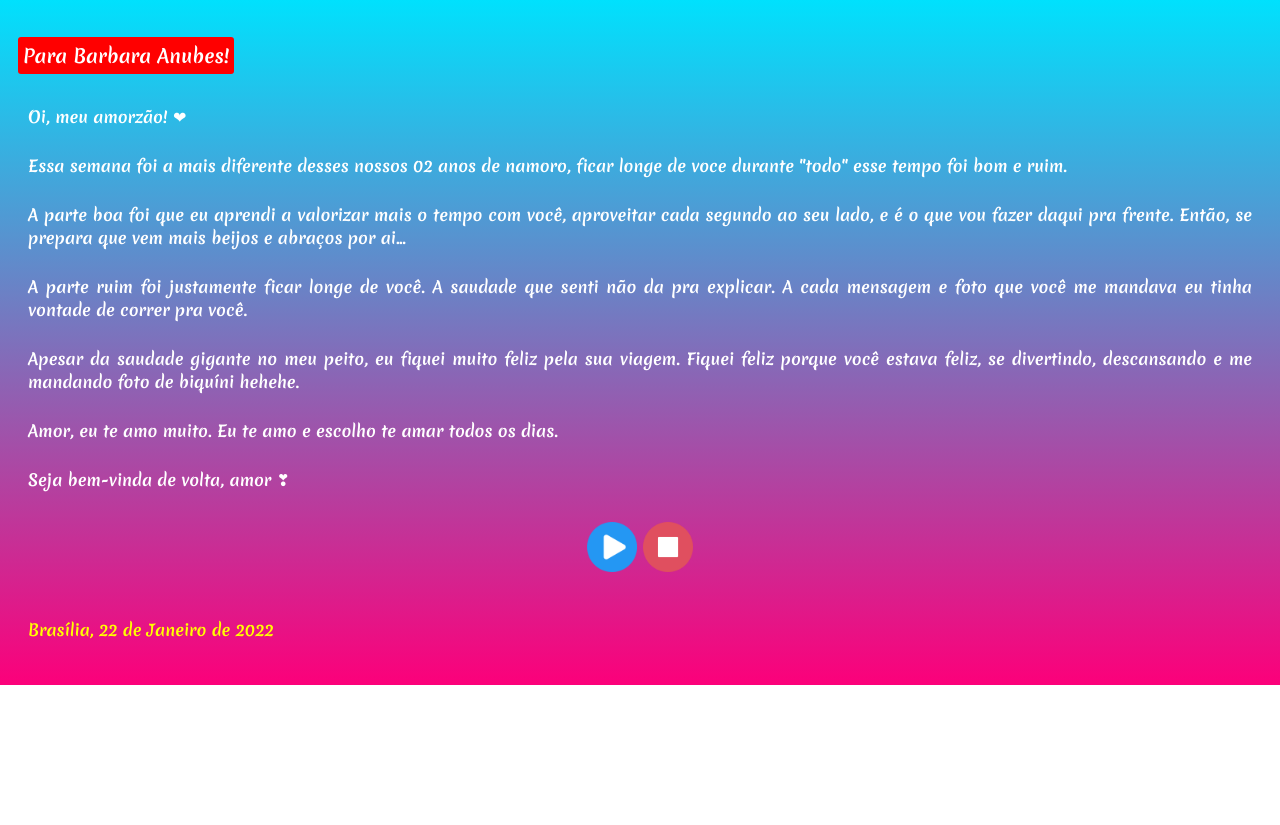
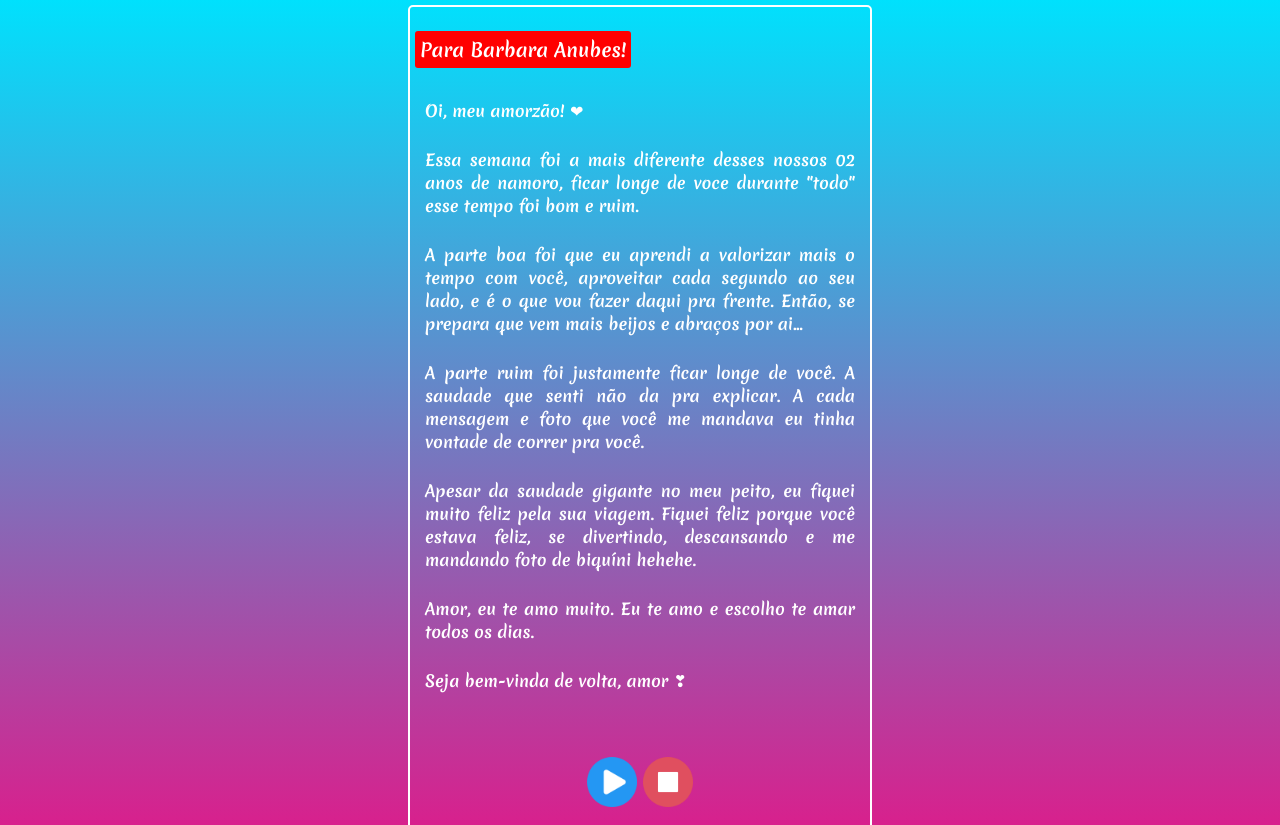
Before and after one commit to IgorByspo/Carta_Barbara, a plain HTML site: page index.html in a window 1280 px wide. Shown: the top 825 px of the page. Before the commit the page ends 800 px from the top, so only its background shows below. Drawn offline with Linux system fonts and the light colour scheme.

Commit message:
Corrigindo Media Queries

```diff
--- a/style.css
+++ b/style.css
@@ -43,3 +43,18 @@ main p{
     margin: 0;
     padding: 0;
 }
+
+@media screen and (min-width: 460px) {
+
+    body{
+        max-width: 450px;
+        margin: auto;
+        border: 2px solid white;
+        border-radius: 5px;
+    }
+
+    .musica{
+        margin-top: 50px;
+        margin-bottom: 50px;
+    }
+}
```
